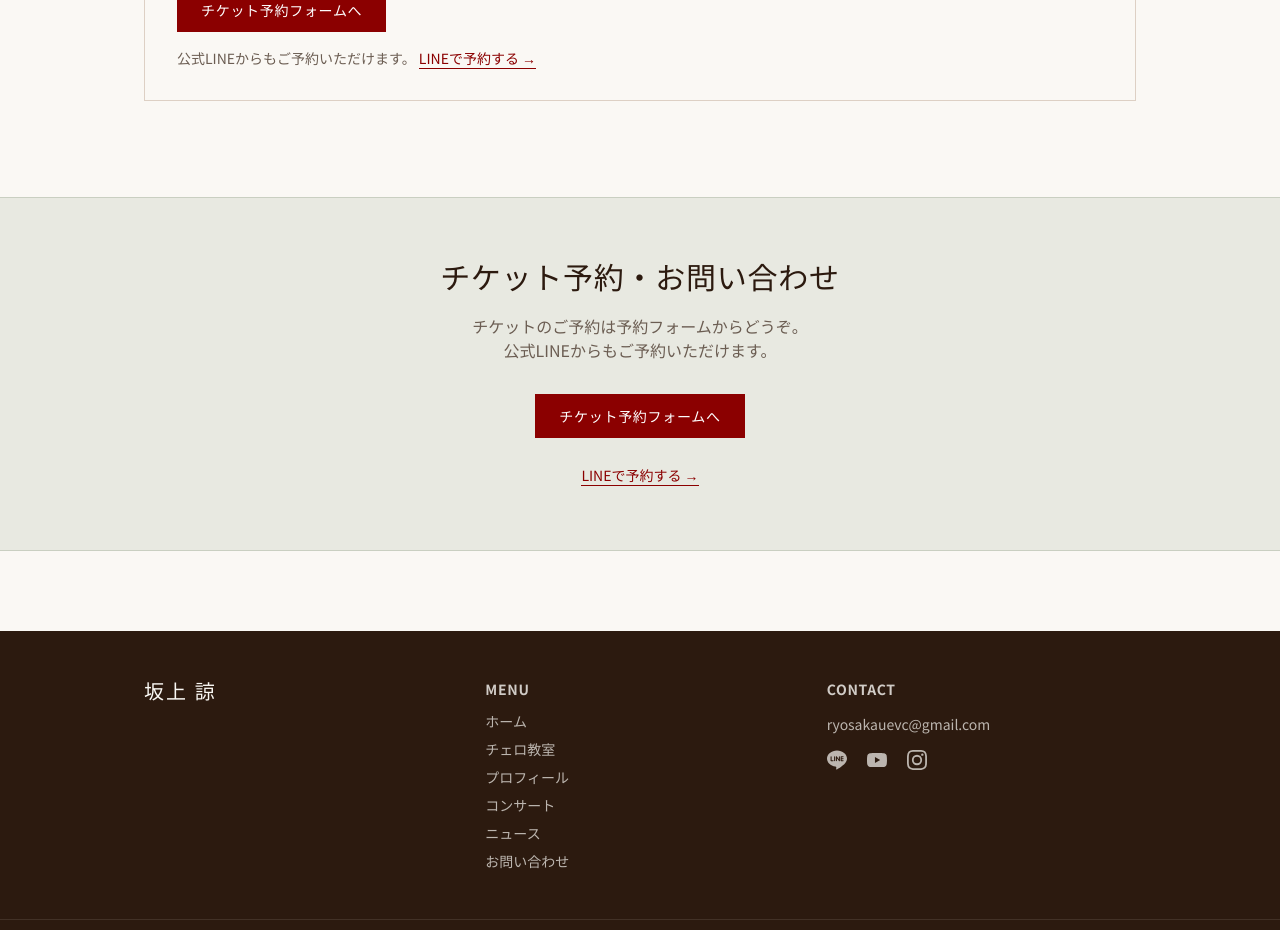
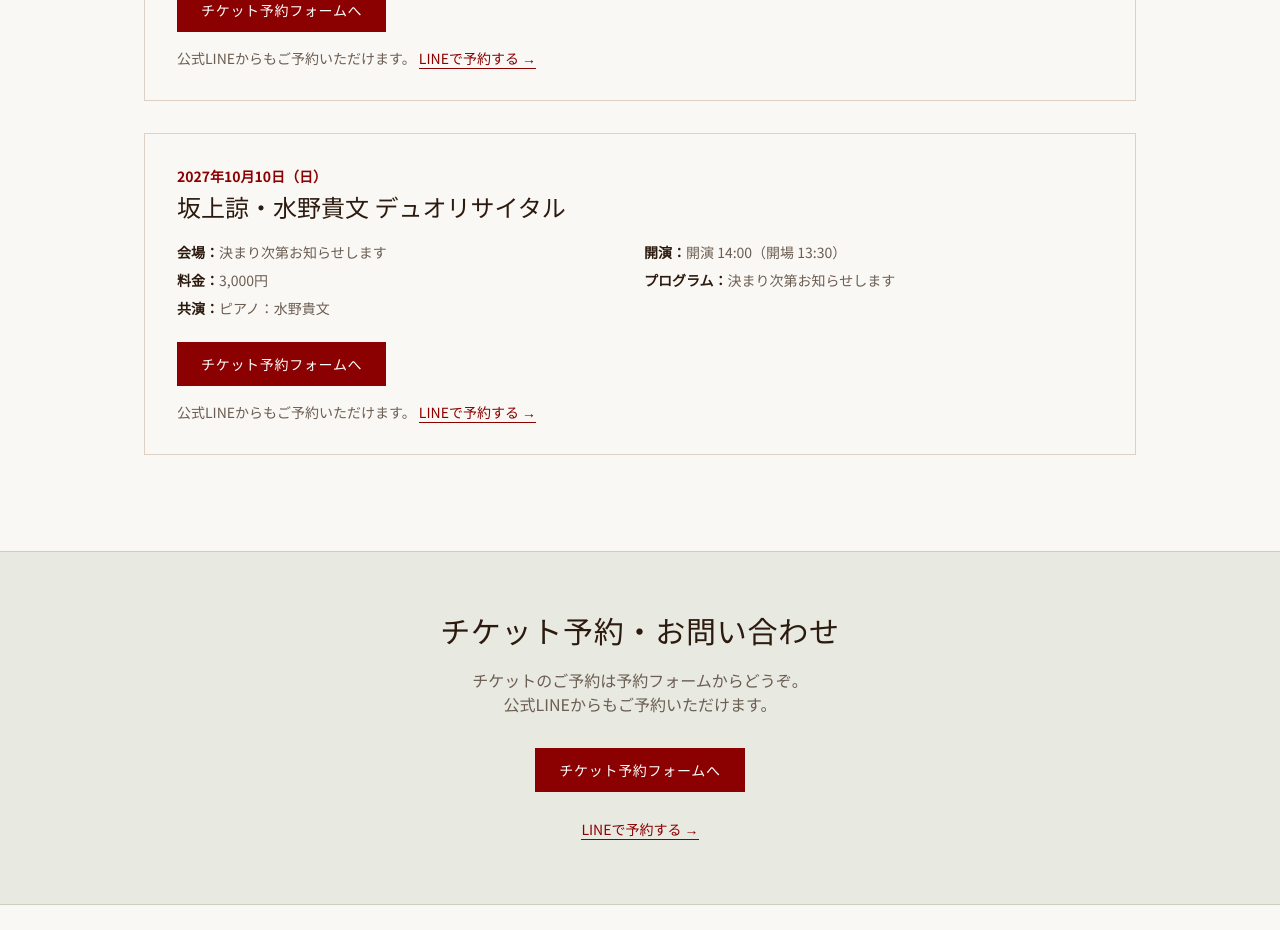
Before and after one commit to srlcvc/ryosakaue-website, a Next.js app: page /concert in a window 1280 px wide. Shown: the part 1220-2150 px from the top of the page. Built offline with nearby package versions, Linux system fonts and the light colour scheme.

Commit message:
2027年10月10日 坂上諒・水野貴文デュオリサイタルを演奏会ページに追加

```diff
--- a/app/concert/page.tsx
+++ b/app/concert/page.tsx
@@ -32,6 +32,17 @@ const upcoming = [
     pianist: 'ピアノ：佐々木杏子',
     pdf: '/files/blog/recital-2027-02.pdf',
   },
+  {
+    isoDate: '2027-10-10',
+    date: '2027年10月10日（日）',
+    title: '坂上諒・水野貴文 デュオリサイタル',
+    venue: '決まり次第お知らせします',
+    time: '開演 14:00（開場 13:30）',
+    ticket: '3,000円',
+    program: '決まり次第お知らせします',
+    pianist: 'ピアノ：水野貴文',
+    pdf: '',
+  },
 ];
 
 export default function ConcertPage() {
@@ -49,7 +60,7 @@ export default function ConcertPage() {
         {upcoming.map((c) => {
           const isPast = new Date(c.isoDate) < new Date();
           return (
-            <div key={c.title} className="border border-warm-border p-8 mb-8">
+            <div key={c.isoDate} className="border border-warm-border p-8 mb-8">
               <p className="text-sm text-brown font-bold mb-2">{c.date}</p>
               <h3 className="font-serif text-2xl mb-4">{c.title}</h3>
               <dl className="grid grid-cols-1 sm:grid-cols-2 gap-2 text-sm text-muted mb-6">
```
